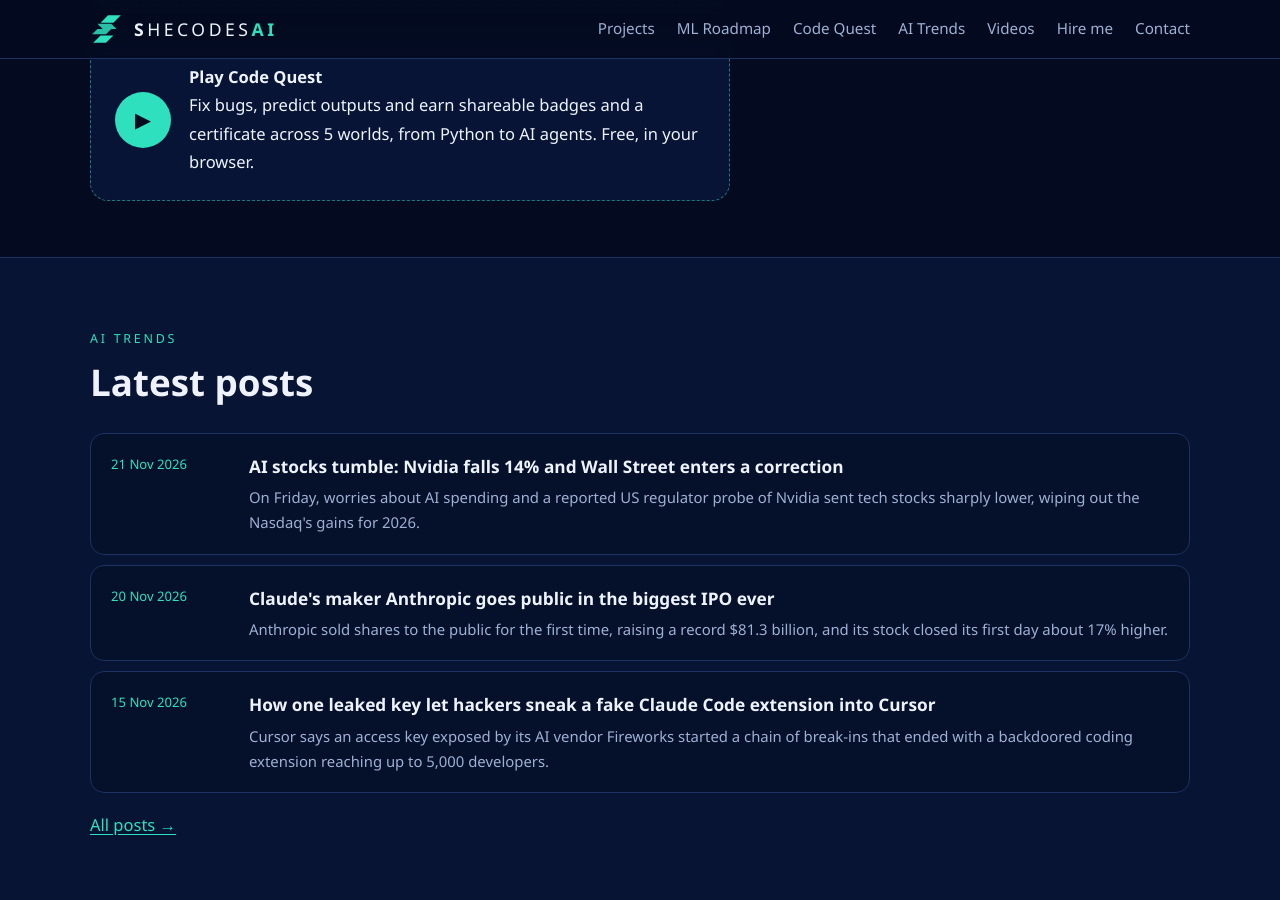
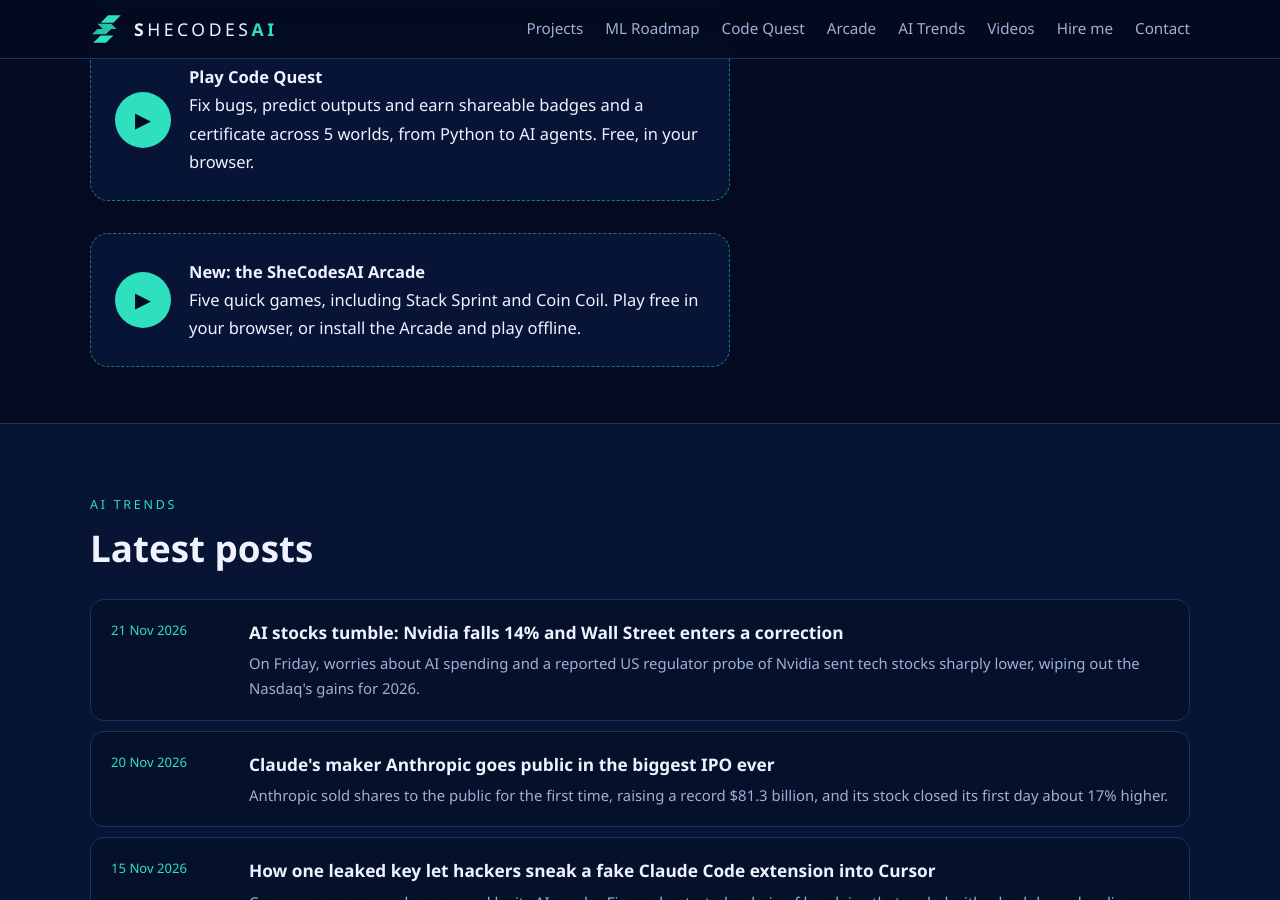
Before and after one commit to AbbasiSarah/AbbasiSarah.github.io, a Jekyll site: the page built from index.html, in a window 1280 px wide and 900 px high, scrolled down 2792 px. Built offline with Jekyll 4.4.1, drawn with Linux system fonts in a browser that asks for light colours.

Commit message:
Link the Arcade from the menu and home page, and add Google AdSense code

```diff
--- a/_layouts/default.html
+++ b/_layouts/default.html
@@ -3,8 +3,8 @@
 <head>
 <meta charset="utf-8">
 <meta name="viewport" content="width=device-width, initial-scale=1">
-<!-- Security: only allow content from this site, Google Fonts and Instagram embeds -->
-<meta http-equiv="Content-Security-Policy" content="default-src 'self'; script-src 'self' https://www.instagram.com; style-src 'self' 'unsafe-inline' https://fonts.googleapis.com; font-src https://fonts.gstatic.com; img-src 'self' data: https:; frame-src https://www.instagram.com; connect-src 'self' https://www.instagram.com; object-src 'none'; base-uri 'self'; form-action 'none'; upgrade-insecure-requests">
+<!-- Security: only allow content from this site, Google Fonts, Instagram embeds and Google AdSense -->
+<meta http-equiv="Content-Security-Policy" content="default-src 'self'; script-src 'self' https://www.instagram.com https://pagead2.googlesyndication.com https://*.googlesyndication.com https://*.doubleclick.net https://*.google.com https://*.gstatic.com https://www.googletagservices.com https://*.adtrafficquality.google; style-src 'self' 'unsafe-inline' https://fonts.googleapis.com; font-src https://fonts.gstatic.com; img-src 'self' data: https:; frame-src https://www.instagram.com https://*.doubleclick.net https://*.googlesyndication.com https://*.google.com https://*.adtrafficquality.google; connect-src 'self' https://www.instagram.com https://*.google.com https://*.googlesyndication.com https://*.doubleclick.net https://*.adtrafficquality.google; object-src 'none'; base-uri 'self'; form-action 'none'; upgrade-insecure-requests">
 <meta name="referrer" content="strict-origin-when-cross-origin">
 <title>{% if page.title %}{{ page.title }} · {{ site.title }}{% else %}{{ site.title }} · {{ site.author }}{% endif %}</title>
 <meta name="description" content="{% if page.summary %}{{ page.summary }}{% else %}{{ site.description }}{% endif %}">
@@ -15,6 +15,9 @@
 <link rel="preconnect" href="https://fonts.gstatic.com" crossorigin>
 <link href="https://fonts.googleapis.com/css2?family=Montserrat:wght@300;400;500;700&family=Poppins:wght@400;500;600;700&display=swap" rel="stylesheet">
 <link rel="stylesheet" href="{{ '/assets/css/style.css' | relative_url }}?v={{ site.time | date: '%s' }}">
+<!-- Google AdSense -->
+<meta name="google-adsense-account" content="ca-pub-6183161717729283">
+<script async src="https://pagead2.googlesyndication.com/pagead/js/adsbygoogle.js?client=ca-pub-6183161717729283" crossorigin="anonymous"></script>
 </head>
 <body>
 <header class="nav">
@@ -27,6 +30,7 @@
       <a href="{{ '/#projects' | relative_url }}">Projects</a>
       <a href="{{ '/roadmap/' | relative_url }}">ML Roadmap</a>
       <a href="{{ '/play/' | relative_url }}">Code Quest</a>
+      <a href="{{ '/arcade.html' | relative_url }}">Arcade</a>
       <a href="{{ '/blog/' | relative_url }}">AI Trends</a>
       <a href="{{ '/#videos' | relative_url }}">Videos</a>
       <a href="{{ '/hire/' | relative_url }}">Hire me</a>
--- a/index.html
+++ b/index.html
@@ -85,6 +85,15 @@ layout: default
   </div>
 </section>
 
+<section class="band rm-teaser">
+  <div class="wrap">
+    <a class="reel-empty" href="{{ '/arcade.html' | relative_url }}">
+      <span class="play" aria-hidden="true">▶</span>
+      <span><b>New: the SheCodesAI Arcade</b><br>Five quick games, including Stack Sprint and Coin Coil. Play free in your browser, or install the Arcade and play offline.</span>
+    </a>
+  </div>
+</section>
+
 <section class="band alt">
   <div class="wrap">
     <p class="kicker">AI Trends</p>
```
